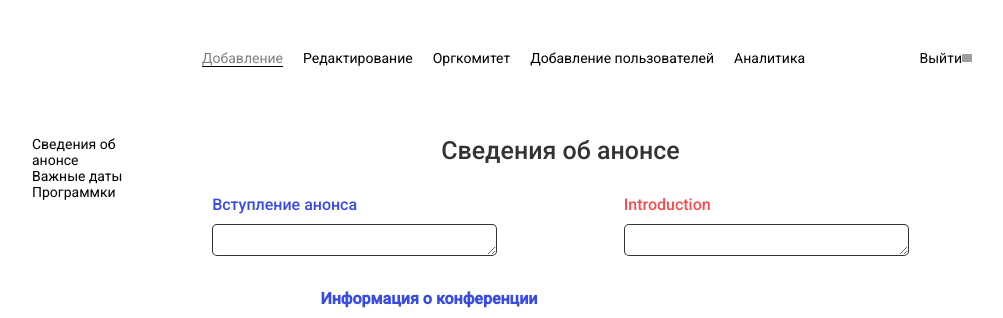
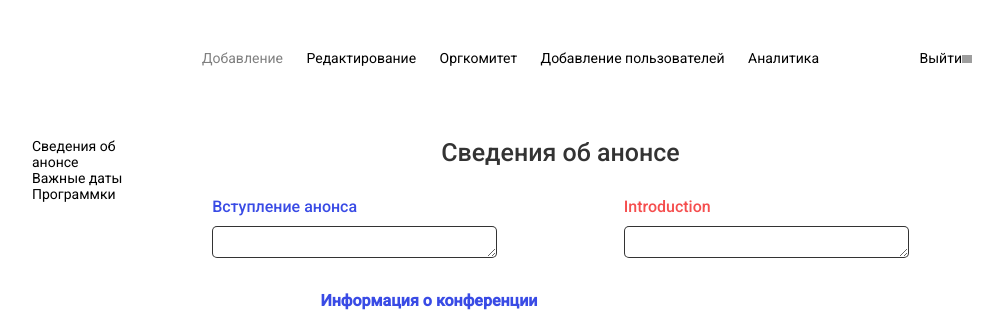
Before and after one commit to Liso4ka-44/Linguistics, a PHP site: page / in a window 1280 px wide. Shown: the top 318 px of the page, without its empty margins (138-1141 px from the left). Run offline with PHP 8.4, Linux system fonts and the light colour scheme; some libraries are stand-ins or nearby versions; grey boxes are pictures that could not be loaded.

Commit message:
не закончено

```diff
--- a/#sources/style.scss
+++ b/#sources/style.scss
@@ -28,22 +28,23 @@
                 margin-left: auto;
                 display: flex;
                 .header__list {
-                    display: flex;
-                    justify-content: space-between;
-                    align-items: center;
-                    list-style-type: none;
                     .header__item {
                         margin: 0 20px 0 0;
+                        display: inline-block;
                         .header__link {
                             transition: all 0.5s ease 0.2s;
                         }
                     }
-                    .header__item:last-child {
-                        margin: 0;
-                    }
                     .active {
                         color: rgba(0, 0, 0, 0.5);
-                        border-bottom: 1px solid black;
+                    }
+                    hr {
+                        height: 2px;
+                        margin: 0;
+                        width: 0;
+                        background: linear-gradient(90.38deg, #0D06DB 0%, #3984FF 100%);
+                        border: none;
+                        transition: .3s ease-in-out;
                     }
                 }
                 .exit {
--- a/css/style.css
+++ b/css/style.css
@@ -33,31 +33,25 @@ body a {
   display: -ms-flexbox;
   display: flex;
 }
-.container .header__body .header__nav .header__list {
-  display: -webkit-box;
-  display: -ms-flexbox;
-  display: flex;
-  -webkit-box-pack: justify;
-      -ms-flex-pack: justify;
-          justify-content: space-between;
-  -webkit-box-align: center;
-      -ms-flex-align: center;
-          align-items: center;
-  list-style-type: none;
-}
 .container .header__body .header__nav .header__list .header__item {
   margin: 0 20px 0 0;
+  display: inline-block;
 }
 .container .header__body .header__nav .header__list .header__item .header__link {
   -webkit-transition: all 0.5s ease 0.2s;
   transition: all 0.5s ease 0.2s;
 }
-.container .header__body .header__nav .header__list .header__item:last-child {
-  margin: 0;
-}
 .container .header__body .header__nav .header__list .active {
   color: rgba(0, 0, 0, 0.5);
-  border-bottom: 1px solid black;
+}
+.container .header__body .header__nav .header__list hr {
+  height: 2px;
+  margin: 0;
+  width: 0;
+  background: linear-gradient(90.38deg, #0D06DB 0%, #3984FF 100%);
+  border: none;
+  -webkit-transition: 0.3s ease-in-out;
+  transition: 0.3s ease-in-out;
 }
 .container .header__body .header__nav .exit {
   padding: 0 10px 0 0;
--- a/index.php
+++ b/index.php
@@ -21,7 +21,9 @@
                         <li class="header__item"><a href="#" date-nav = "3" class="header__link">Оргкомитет</a></li>
                         <li class="header__item"><a href="#" date-nav = "4" class="header__link">Добавление пользователей</a></li>
                         <li class="header__item"><a href="#" date-nav = "5" class="header__link">Аналитика</a></li>
+                        <hr>
                     </ul>
+
                     <a href="#" class="exit">Выйти</a>
                 </div>
                 <div class="header__breadCrumbs">
@@ -110,7 +112,7 @@
                             <label class="programText"  for="programEn" >Describtion </label>
                             <textarea class="programText" id="programEn"></textarea>
                         </div>
-                        <div class="addAdditionalDates">
+                        <div class="addAdditionalprogram">
                             <a href="#"><img src="/img/icon/add.jpg" alt=""></a>
                         </div>
                     </div>
--- a/js/script.js
+++ b/js/script.js
@@ -19,4 +19,13 @@ $(document).ready(function() {
     }).catch(error => {
         console.error(error);
     });
+    $('.header__link').mouseenter(function() {
+        let left = $(this).offset().left - $('.header__list').offset().left,
+            width = $(this).width();
+
+        $('hr').css({
+            'margin-left': left,
+            'width': width
+        });
+    });
 });
```
